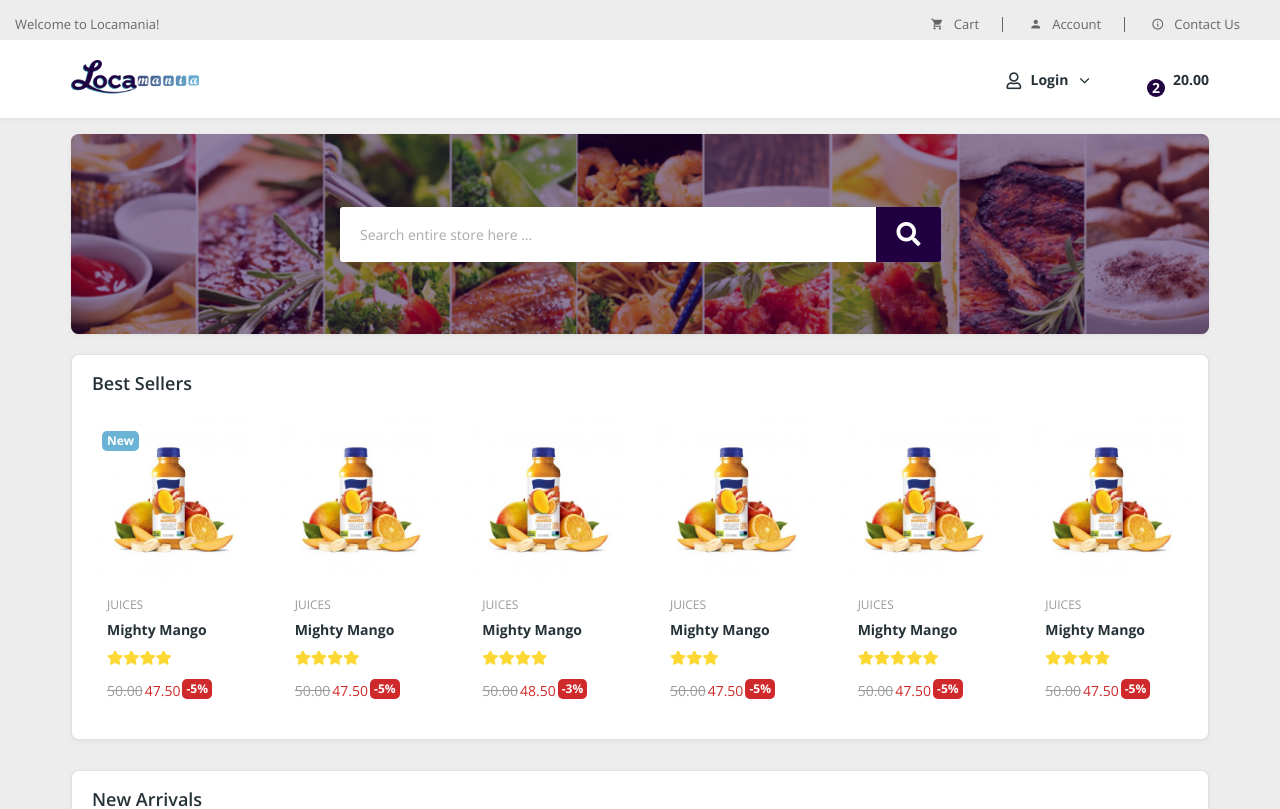
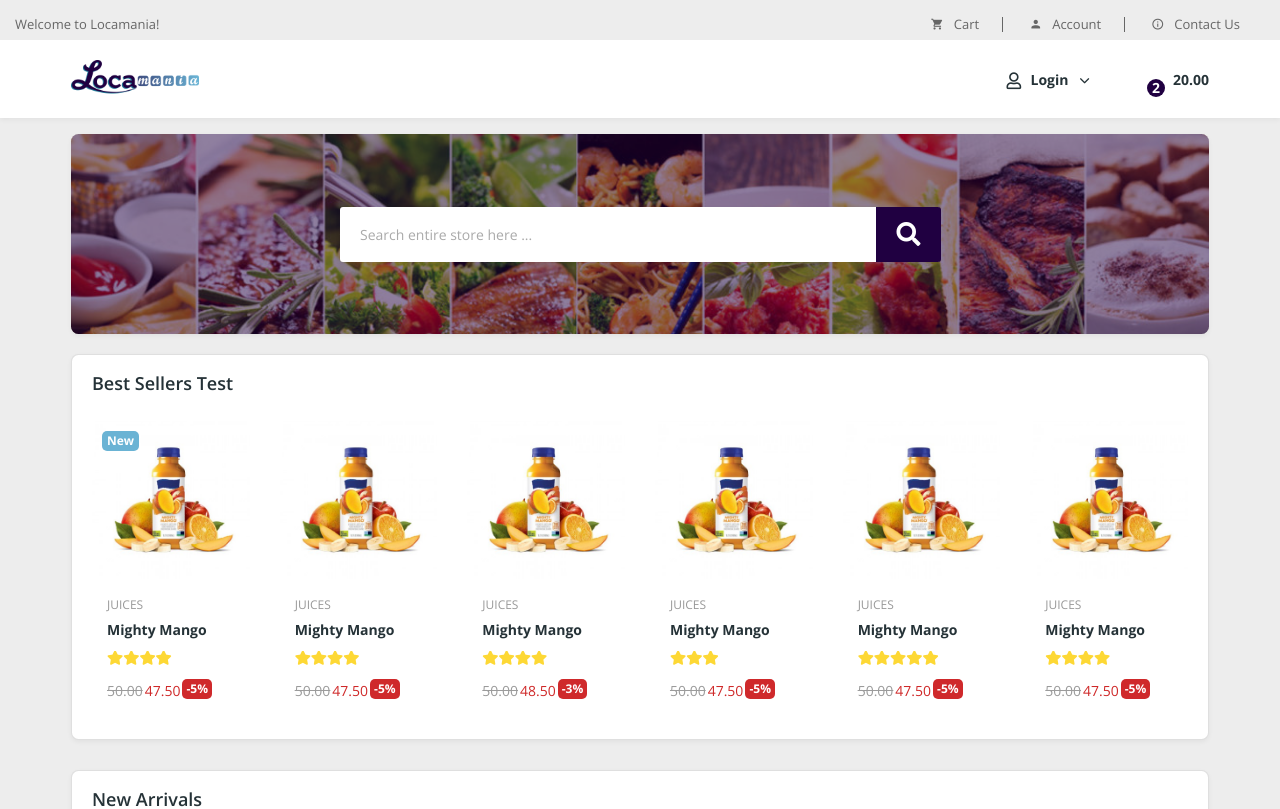
Before and after one commit to adewaleazeez/localmania, a React (Create React App) app: page / in a window 1280 px wide. Shown: the top 809 px of the page. Built offline with nearby package versions, Linux system fonts and the light colour scheme.

Commit message:
Enable toastr globally

```diff
--- a/src/Components/Layouts/MainLayout.js
+++ b/src/Components/Layouts/MainLayout.js
@@ -4,6 +4,7 @@ import CenterBlock from "../CenterBlock";
 import Spinner from "../../Utils/Spinner";
 import MainLayoutSidebar from "./MainLayoutSidebar";
 import MainLayoutHeader from "./MainLayoutHeader";
+import { ToastContainer } from "react-toastify";
 
 //For interfaces where the user has logged in,
 //and seller registration and login
@@ -78,6 +79,7 @@ export default class MainLayout extends Component {
         )}
         {this.state.loading || (
           <div className="nk-body bg-lighter npc-general has-sidebar">
+            <ToastContainer />
             <div className="nk-app-root">
               {/* main @s */}
               <div className="nk-main ">
--- a/src/Components/Layouts/PublicLayout.js
+++ b/src/Components/Layouts/PublicLayout.js
@@ -5,6 +5,7 @@ import "../../sass/public-layout.scss";
 import PublicLayoutFooter from "./PublicLayoutFooter";
 import CenterBlock from "../CenterBlock";
 import Spinner from "../../Utils/Spinner";
+import { ToastContainer } from "react-toastify";
 
 //The public layout is for interfaces like shoping, login, checkout etc
 //where the user has not logged into the system yet.
@@ -88,6 +89,7 @@ export default class PublicLayout extends Component {
         )}
         {this.state.loading || (
           <div id="main" className="public-layout-container">
+            <ToastContainer/>
             <PublicLayoutHeader />
             {this.props.children}
             <PublicLayoutFooter />
--- a/src/Pages/Seller/SellerLoginPage.js
+++ b/src/Pages/Seller/SellerLoginPage.js
@@ -5,6 +5,7 @@ import CenterBlock from "../../Components/CenterBlock";
 import MainLayout from "../../Components/Layouts/MainLayout";
 import Constants from "../../Utils/Constants";
 import Logo from "../../Logo";
+import Toastr from "../../Utils/Toastr";
 
 export default class SellerLoginPage extends Component {
   constructor(props) {
@@ -83,7 +84,7 @@ export default class SellerLoginPage extends Component {
                 <div className="form-group">
                   <button
                     type="button"
-                    onClick={() => this.login()}
+                    onClick={() => Toastr("info", "Access now")}
                     className="btn btn-lg btn-primary btn-block"
                   >
                     Access Store
--- a/src/Pages/Shop/HomePage.js
+++ b/src/Pages/Shop/HomePage.js
@@ -10,6 +10,7 @@ import {
   newArrivals,
   featuredProducts,
 } from "../../Utils/MockData";
+import Toastr from "../../Utils/Toastr";
 
 export default class HomePage extends Component {
   constructor(props) {
@@ -79,7 +80,7 @@ export default class HomePage extends Component {
                   <div className="row">
                     <div className="col-md-12">
                       <div className="section-title">
-                        <h2 className="">Best Sellers</h2>
+                        <h2 className="">Best Sellers test</h2>
                       </div>
                     </div>
                   </div>
--- a/src/Utils/Toastr.js
+++ b/src/Utils/Toastr.js
@@ -1,5 +1,6 @@
 import { throttle } from "lodash";
 import { ToastContainer, toast } from "react-toastify";
+import 'react-toastify/dist/ReactToastify.css';
 
 var numberOfCalls = 1;
 var message;
```
